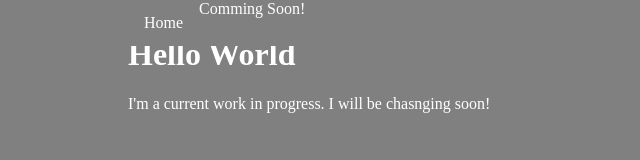
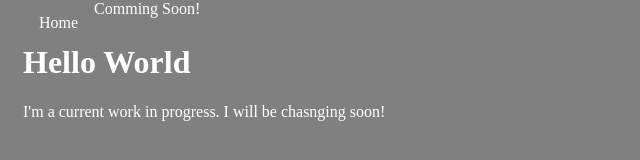
Before and after one commit to ShannonACarey/ShannonACarey.github.io, a plain HTML site: page index.html in a window 1280 px wide. Shown: the whole page, without its empty margins (0-640 px from the left). Drawn offline with Linux system fonts and the light colour scheme.

Commit message:
Update Home.css

```diff
--- a/Home.css
+++ b/Home.css
@@ -1,7 +1,5 @@
 /* This is the CSS Stlye Sheet for the home page of my portfolio */
 body {
-    margin: auto;
-    width: 80%;
     padding: 15px;
     background-color: grey;
     color: white;
```
